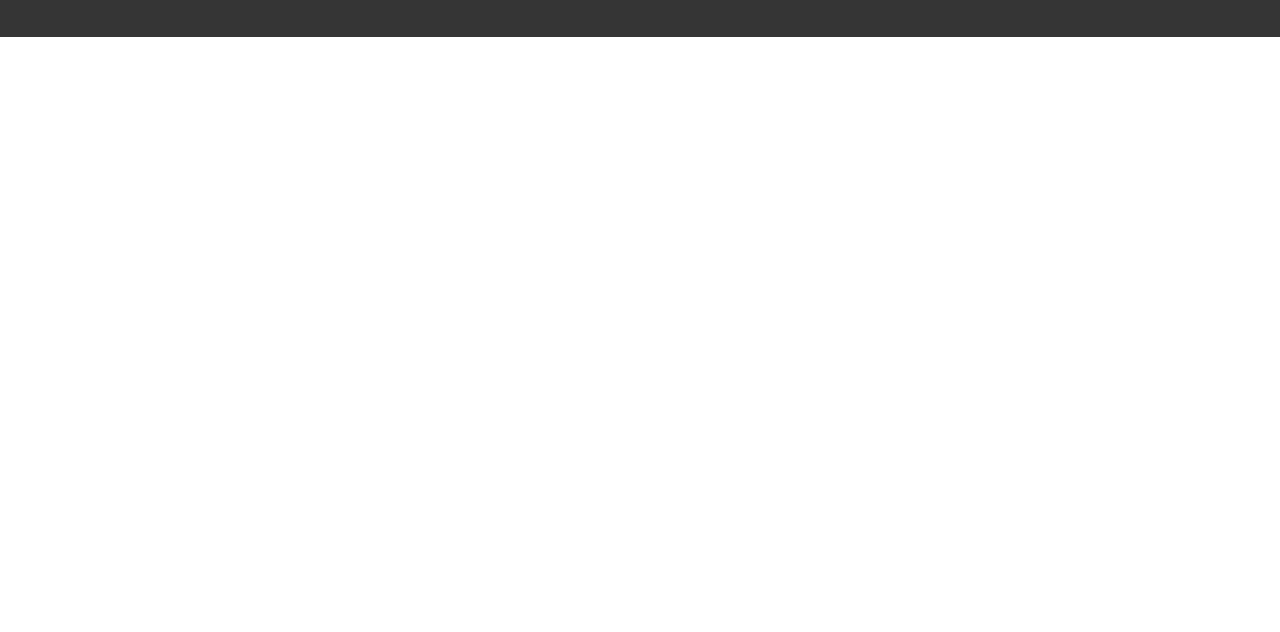
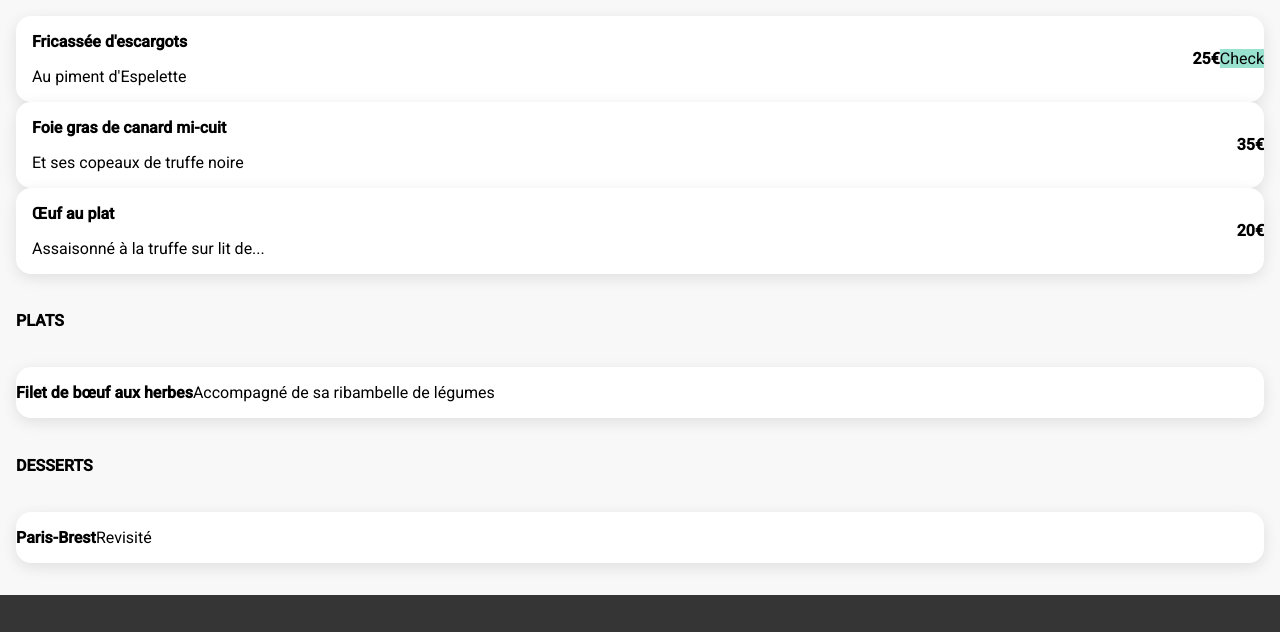
Before and after one commit to MohaDjm/Ohmyfood, a website: page pages/la-palette-du-gout.html in a window 1280 px wide. Shown: the part 811-1443 px from the top of the page. Before the commit the page ends 848 px from the top, so only its background shows below. Drawn offline with Linux system fonts and the light colour scheme; a web font is replaced by a local one.

Commit message:
add restaurant card menu

```diff
--- a/pages/la-palette-du-gout.html
+++ b/pages/la-palette-du-gout.html
@@ -13,13 +13,51 @@
         <h1>Ohmyfood</h1>
       </header>
 
-      <div class="banner"><img src="../../assets/images/restaurants/menu-1.jpg"></img></div>
+      <div class="banner"><img src="../../assets/images/restaurants/menu-1.jpg"></div>
+
       <main class="resto_1">
         <h2>La palette du goût</h2>
-
-
-        </div>
-
+        <section class="cartes">
+          <h4>ENTRÉES</h4>
+          <div class="menus_category">
+            <div class="menu_item">
+              <div class="menu-item__description">
+            <strong><p>Fricassée d'escargots</p></strong>
+             <p>Au piment d'Espelette </p>
+            </div>
+             <span class="menu-item__price">25€</span>
+             <div class="menu-item__check">Check</div>
+            </div>
+            <div class="menu_item">
+              <div class="menu-item__description">
+              <strong><p>Foie gras de canard mi-cuit</p></strong>
+               <p>Et ses copeaux de truffe noire </p>
+              </div>
+               <p class="menu-item__price">35€</p>
+              </div>
+              <div class="menu_item">
+                <div class="menu-item__description">
+                <strong><p>Œuf au plat</p></strong>
+                 <p>Assaisonné à la truffe sur lit de... </p>
+                </div>
+                 <p class="menu-item__price">20€</p>
+              </div>
+          </div>
+          <h4>PLATS</h4>
+          <div class="menus_category">
+            <div class="menu_item">
+            <strong><p>Filet de bœuf aux herbes</p></strong>
+            <p>Accompagné de sa ribambelle de légumes </p>
+           </div>
+          </div>
+          <h4>DESSERTS</h4>
+          <div class="menus_category">
+            <div class="menu_item">
+            <strong><p>Paris-Brest</p> </strong>
+            <p>Revisité </p>
+           </div>
+          </div>
+        </section>
       </main>
 
       <footer>
--- a/sass/pages/restaurant.scss
+++ b/sass/pages/restaurant.scss
@@ -11,13 +11,48 @@
     }
 }
 .resto_1 {
-    background: colors.$lightgrey;
     margin-top: -4rem;
+    background-color: colors.$lightgrey;
     h2 {
         font-family: "Shrikhand", "sans-serif";
         padding: 2rem 1rem;
         @include mixins.heart-animated;
+        background-color: colors.$lightgrey;
         border-radius: 2rem 2rem 0 0;
 
     }
 }
+
+.cartes {
+    grid-template-columns: 1fr;
+    gap: 1rem;
+    font-family: 'Roboto', sans-serif;
+    display: grid;
+    padding: 2rem 1rem;
+    & .menu_item {
+        display: flex;
+        background-color: white;
+        box-shadow: 0px 4.01149px 15.0431px rgba(0, 0, 0, 0.1);
+        border-radius: 15.0431px;
+        align-items: center;
+        & .menu-item__description {
+            padding: 0rem 1rem;
+            flex-direction: column;
+        }
+        & .menu-item__price {
+            margin-left: auto;
+            font-weight: 600;
+            display: flex;
+            align-items: flex-end;
+        }
+        & .menu-item__check{
+            background-color: colors.$green;
+        }
+    & h4 {
+        font-style: normal;
+        font-weight: 500;
+        font-size: 18px;
+    }
+
+}
+}
```
Also changed, not shown: package.json (+10 -1 lines), .eslintrc.json (added), style.css, 2 other files.
